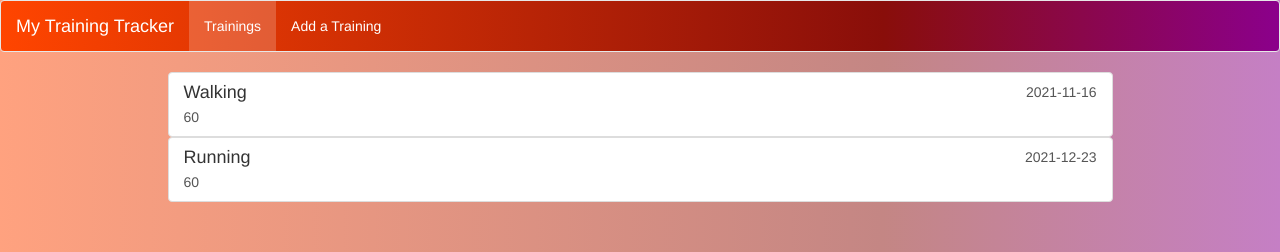
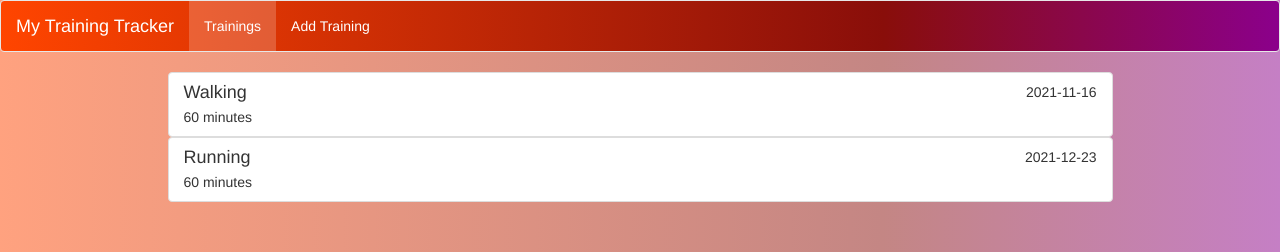
Before and after one commit to matea0/my-training-tracker, an Angular app: page /trainings in a window 1280 px wide. Shown: the top 252 px of the page. Built offline with nearby package versions, Linux system fonts and the light colour scheme.

Commit message:
added form validation

```diff
--- a/src/app/add-training/add-training.component.html
+++ b/src/app/add-training/add-training.component.html
@@ -3,7 +3,7 @@
     <form (ngSubmit)="onAddTraining(f)" #f="ngForm">
       <div class="row">
         <div class="col-sm-5 form-group">
-          <label for="type">Type of exercise: </label>
+          <label for="type">*Type of exercise: </label>
           <input type="text"
                  id="type"
                  class="form-control"
@@ -13,13 +13,14 @@
           >
         </div>
         <div class="col-sm-5 form-group">
-          <label for="duration">Duration (minutes): </label>
+          <label for="duration">*Duration (minutes): </label>
           <input type="number"
                  id="duration"
                  class="form-control"
                  name="duration"
                  ngModel
                  required
+                 pattern="^[1-9]+[0-9]*$"
           >
         </div>
         <div class="col-sm-5 form-group">
@@ -31,7 +32,14 @@
                  ngModel>
         </div>
         <div class="col-sm-5 form-group">
-          <button class="btn add-btn" type="submit" [disabled]="!f.valid">Add Training</button>
+          <button
+            class="btn add-btn"
+            type="submit"
+            [disabled]="!f.valid">Add Training</button>
+          <div
+            class="alert"
+            *ngIf="!f.valid && f.dirty"
+          >Enter valid type and duration!</div>
         </div>
       </div>
     </form>
--- a/src/app/add-training/add-training.component.ts
+++ b/src/app/add-training/add-training.component.ts
@@ -21,5 +21,6 @@ export class AddTrainingComponent implements OnInit {
     const value = form.value;
     const newTraining = new Training(value.date, value.duration, value.type);
     this.trainingService.addTraining(newTraining);
+    form.reset();
   }
 }
--- a/src/app/header/header.component.html
+++ b/src/app/header/header.component.html
@@ -6,7 +6,7 @@
 
     <ul class="nav navbar-nav">
       <li routerLinkActive="my_active"><a routerLink="/trainings">Trainings</a></li>
-      <li routerLinkActive="my_active"><a routerLink="/add-training">Add a Training</a></li>
+      <li routerLinkActive="my_active"><a routerLink="/add-training">Add Training</a></li>
     </ul>
   </div>
 </nav>
--- a/src/app/trainings-list/training-list-item/training-list-item.component.html
+++ b/src/app/trainings-list/training-list-item/training-list-item.component.html
@@ -1,11 +1,11 @@
-<a
-  href="#"
+<div
   class="list-group-item clearfix">
   <div class="pull-left">
     <h4 class="list-group-item-heading">{{training.type}}</h4>
-    <p class="list-group-item-text">{{training.duration}}</p>
+    <p class="list-group-item-text">{{training.duration}} minutes</p>
   </div>
   <div class="pull-right">
     <p class="list-group-item-text" >{{training.date}}</p>
+
   </div>
-</a>
+</div>
```
